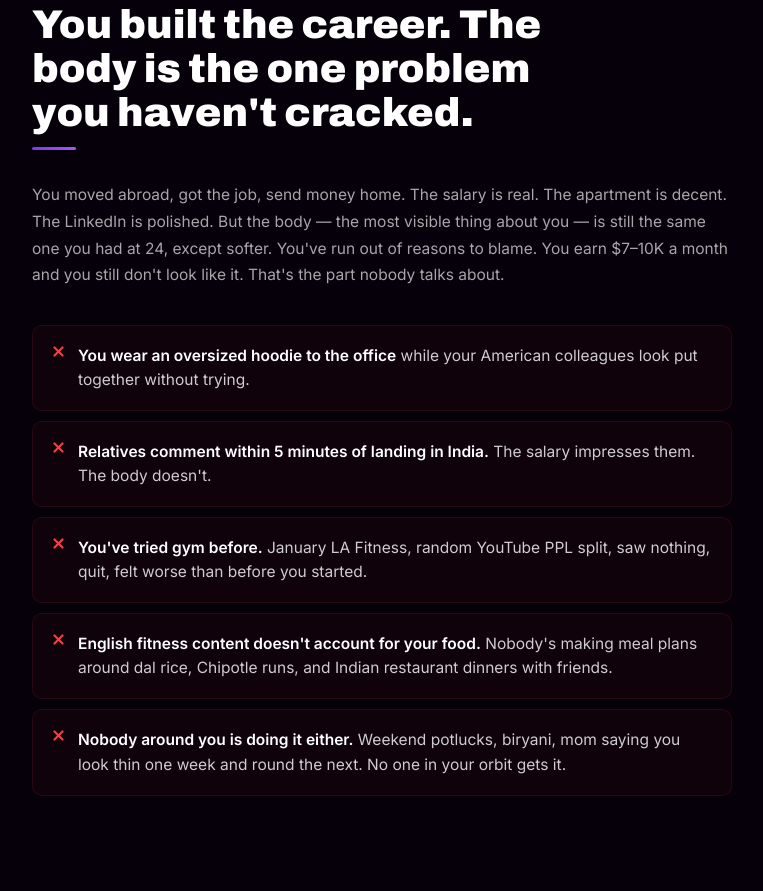
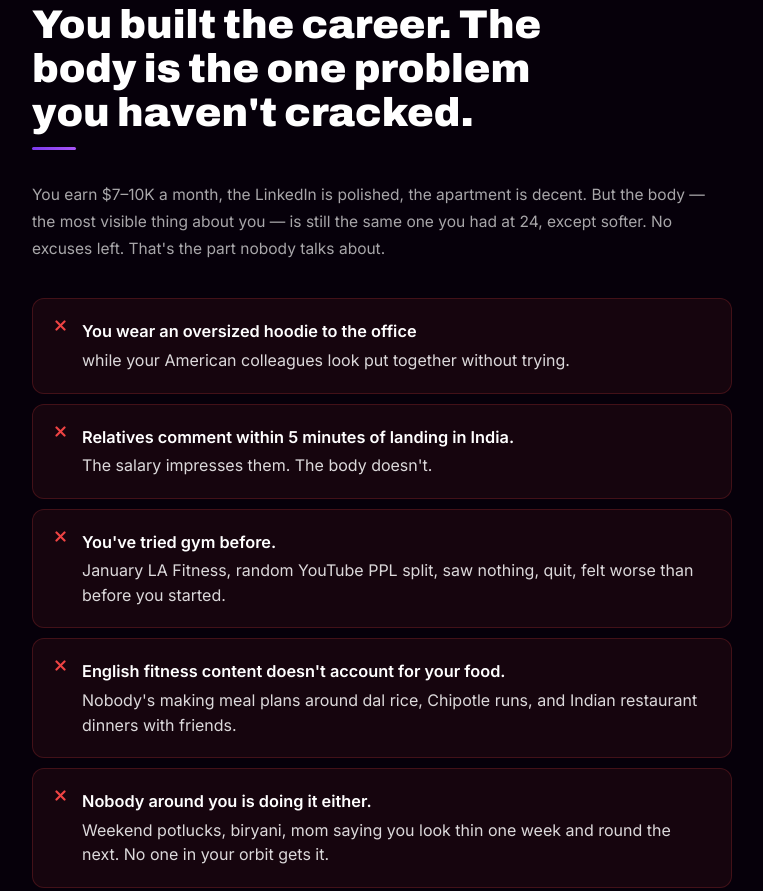
Before and after one commit to likhithsiddhartha30-ops/Jaswantth-s-Landing-Page, a plain HTML site: page index.html in a window 1280 px wide. Shown: the part 1237-2128 px from the top of the page, without its empty margins (258-1021 px from the left). Drawn offline with Linux system fonts and the light colour scheme.

Commit message:
Simplify hero subheading; make pain items visually stronger
- Hero sub: short punchy lines (Your schedule. Your food. Your timezone.)
- Pain intro: tightened to 2 sentences, sharper
- Pain items: stronger background/border, strong text displays as block header
  so each problem reads headline-first

Co-Authored-By: Claude Sonnet 4.6 <noreply@anthropic.com>
Claude-Session: https://claude.ai/code/session_01VYAvPcgcYZZLWhhaWGD5hG

```diff
--- a/index.html
+++ b/index.html
@@ -151,13 +151,13 @@ body {
 /* PAIN */
 .pain-list { list-style: none; display: flex; flex-direction: column; gap: 10px; margin-top: 36px; }
 .pi {
-  display: flex; align-items: flex-start; gap: 14px;
-  padding: 18px 20px;
-  background: rgba(239,68,68,.04); border: 1px solid rgba(239,68,68,.1); border-radius: 10px;
+  display: flex; align-items: flex-start; gap: 16px;
+  padding: 20px 22px;
+  background: rgba(239,68,68,.07); border: 1px solid rgba(239,68,68,.2); border-radius: 12px;
 }
-.px { color: #ef4444; font-size: .85rem; font-weight: 700; flex-shrink: 0; margin-top: 2px; }
-.pt { font-size: .97rem; color: rgba(255,255,255,.8); line-height: 1.55; }
-.pt strong { color: #fff; font-weight: 600; }
+.px { color: #ef4444; font-size: 1rem; font-weight: 700; flex-shrink: 0; margin-top: 1px; }
+.pt { font-size: 1rem; color: rgba(255,255,255,.85); line-height: 1.55; }
+.pt strong { display: block; color: #fff; font-weight: 700; font-size: 1.02rem; margin-bottom: 3px; }
 
 /* PILLARS */
 .pillar-grid { display: grid; grid-template-columns: repeat(auto-fit, minmax(250px,1fr)); gap: 14px; margin-top: 40px; }
@@ -250,7 +250,7 @@ body {
 <section class="hero">
   <div class="chip"><span class="chip-dot"></span>For Telugu NRI Professionals · US &amp; UK</div>
   <h1 class="h1">You Made It in Career.<br>Now <em>Fix Your Body.</em></h1>
-  <p class="hero-sub">90-day 1-on-1 coaching for Telugu NRI professionals in the US and UK — built around your job, your desi food, and your schedule.</p>
+  <p class="hero-sub">1-on-1 coaching built for Telugu NRIs in the US &amp; UK.<br>Your schedule. Your food. Your timezone.</p>
   <div class="vsl-wrap">
     <div class="vsl" id="vsl" onclick="toggleVSL()">
       <div class="vsl-thumb" id="vthumb">
@@ -285,7 +285,7 @@ body {
     <div class="tag">The Real Problem</div>
     <h2 class="h2">You built the career. The body is the one problem you haven't cracked.</h2>
     <div class="rule"></div>
-    <p class="muted" style="margin-bottom:32px">You moved abroad, got the job, send money home. The salary is real. The apartment is decent. The LinkedIn is polished. But the body — the most visible thing about you — is still the same one you had at 24, except softer. You've run out of reasons to blame. You earn $7–10K a month and you still don't look like it. That's the part nobody talks about.</p>
+    <p class="muted" style="margin-bottom:32px">You earn $7–10K a month, the LinkedIn is polished, the apartment is decent. But the body — the most visible thing about you — is still the same one you had at 24, except softer. No excuses left. That's the part nobody talks about.</p>
     <ul class="pain-list">
       <li class="pi"><span class="px"><svg width="11" height="11" viewBox="0 0 11 11" fill="none" stroke="currentColor" stroke-width="2.2" stroke-linecap="round" style="display:block"><line x1="1.5" y1="1.5" x2="9.5" y2="9.5"/><line x1="9.5" y1="1.5" x2="1.5" y2="9.5"/></svg></span><span class="pt"><strong>You wear an oversized hoodie to the office</strong> while your American colleagues look put together without trying.</span></li>
       <li class="pi"><span class="px"><svg width="11" height="11" viewBox="0 0 11 11" fill="none" stroke="currentColor" stroke-width="2.2" stroke-linecap="round" style="display:block"><line x1="1.5" y1="1.5" x2="9.5" y2="9.5"/><line x1="9.5" y1="1.5" x2="1.5" y2="9.5"/></svg></span><span class="pt"><strong>Relatives comment within 5 minutes of landing in India.</strong> The salary impresses them. The body doesn't.</span></li>
```
